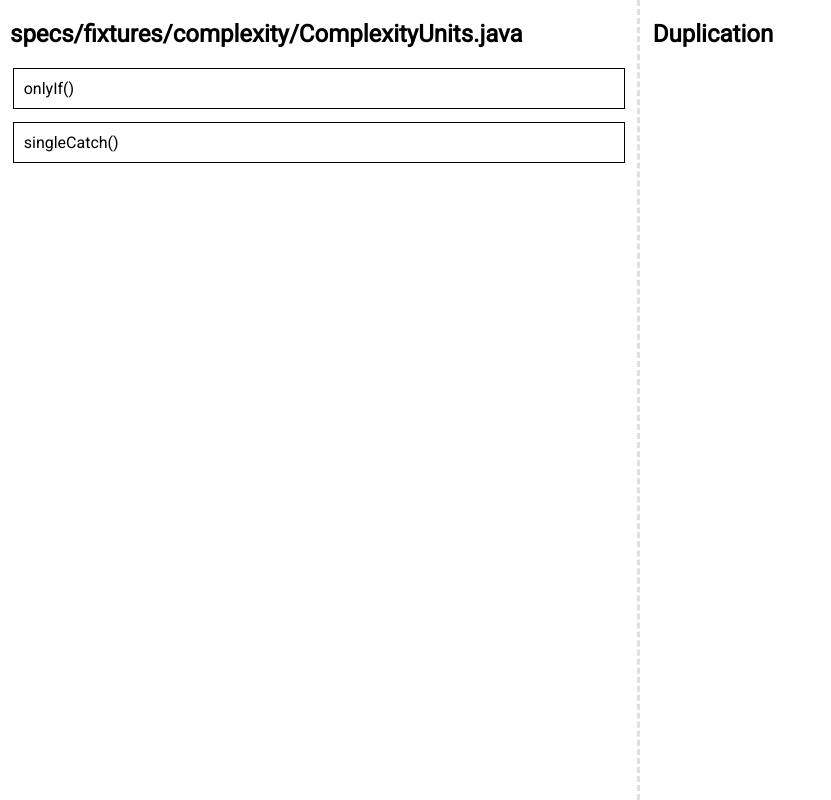
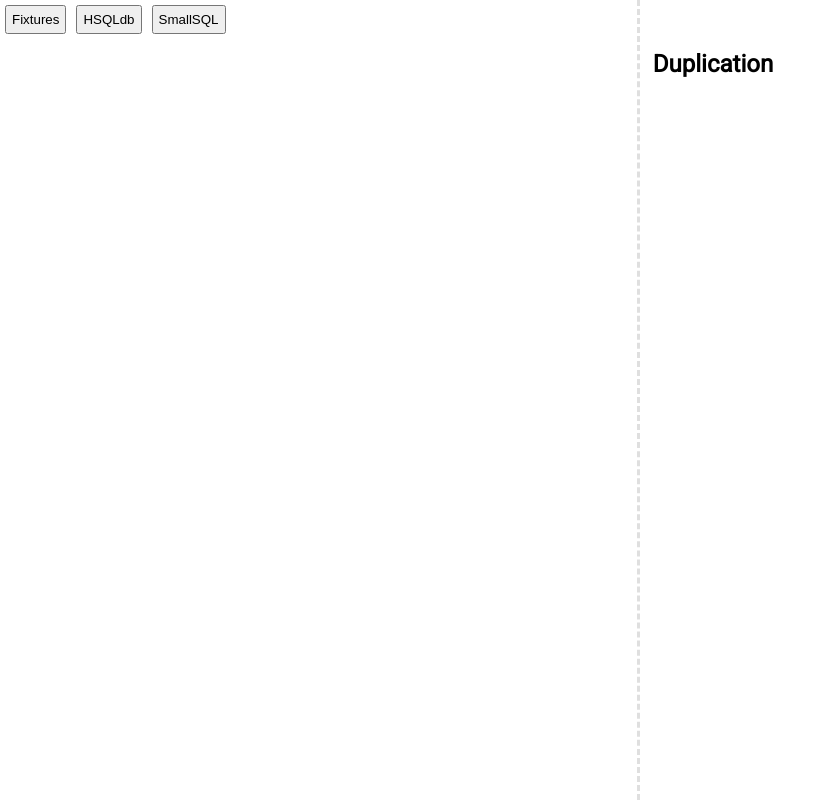
Before and after one commit to hjastenger/software_evolution, a React app in the folder visualization/: page / in a window 1280 px wide. Shown: the whole page, without its empty margins (0-831 px from the left). Built offline with nearby package versions, Linux system fonts and the light colour scheme.

Commit message:
feat(visualization): add changeable datasets

```diff
--- a/visualization/src/App.js
+++ b/visualization/src/App.js
@@ -1,7 +1,6 @@
 import React, { Component } from 'react';
 import LeftPane from './LeftPane';
 import RightPane from './RightPane';
-import data from './json/test.json';
 
 class App extends Component {
   constructor() {
@@ -9,7 +8,6 @@ class App extends Component {
 
     this.state = {
       dupLocs: [],
-      files: data.files
     };
   }
 
--- /dev/null
+++ b/visualization/src/Buttons.js
@@ -0,0 +1,22 @@
+import React, { Component } from 'react';
+import fixtures from './json/fixtures.json';
+import hsqldb from './json/hsqldb.json';
+import smallsql from './json/smallsql.json'
+
+class Buttons extends Component {
+  changeData(data) {
+    this.props.changeData(data);
+  }
+
+  render() {
+    return (
+      <div className="top-buttons">
+        <button onClick={() => { this.changeData(fixtures) }}> Fixtures </button>
+        <button onClick={() => { this.changeData(hsqldb) }}> HSQLdb </button>
+        <button onClick={() => { this.changeData(smallsql) }}> SmallSQL </button>
+      </div>
+    );
+  }
+}
+
+export default Buttons;
--- a/visualization/src/File.js
+++ b/visualization/src/File.js
@@ -2,10 +2,6 @@ import React, { Component } from 'react';
 import Card from './Card';
 
 class File extends Component {
-  constructor(props) {
-    super(props);
-  }
-
   render() {
     return (
       <React.Fragment>
--- a/visualization/src/LeftPane.js
+++ b/visualization/src/LeftPane.js
@@ -1,6 +1,7 @@
 import React, { Component } from 'react';
 import File from './File';
 import Code from './Code';
+import Buttons from './Buttons';
 
 class LeftPane extends Component {
   constructor(props) {
@@ -11,7 +12,7 @@ class LeftPane extends Component {
     this.hideSelected = this.hideSelected.bind(this);
 
     this.state = {
-      files: this.props.files,
+      files: [],
       selected: {
         method: {},
         loc: null
@@ -38,6 +39,12 @@ class LeftPane extends Component {
     });
   }
 
+  changeData(data) {
+    this.setState({
+      files: data.files
+    });
+  }
+
   renderCode() {
     if(this.state.selected) {
       return (
@@ -53,15 +60,16 @@ class LeftPane extends Component {
   renderFiles(files) {
     return files.map((file) => {
       return <File key={ file.loc }
-      file={ file }
-      changeHook={this.changeLeftSelected.bind(this)}
-      changeDupLocs={this.props.changeDupLocs} />;
+        file={ file }
+        changeHook={this.changeLeftSelected.bind(this)}
+        changeDupLocs={this.props.changeDupLocs} />;
     })
   }
 
   render() {
     return (
       <div className="left-pane">
+        <Buttons changeData={this.changeData.bind(this)} />
         { this.renderCode() }
         { this.renderFiles(this.state.files) }
       </div>
--- a/visualization/src/index.css
+++ b/visualization/src/index.css
@@ -24,6 +24,11 @@ body {
 
 .file-header, .duplication-header {
   padding-left: 10px;
+  margin-top: 10px;
+}
+
+.duplication-header {
+  margin-top: 50px;
 }
 
 .card {
@@ -63,3 +68,14 @@ body {
 .title-pane > .close-button {
   padding: 10px;
 }
+
+.top-buttons {
+  display: flex;
+  flex-direction: row;
+  flex-wrap: wrap;
+}
+
+.top-buttons button {
+  padding: 5px;
+  margin: 5px 5px 5px 5px;
+}
--- /dev/null
+++ b/visualization/src/json/hsqldb.json
@@ -0,0 +1,47 @@
+{
+	"files": [
+    {
+      "loc": "specs/fixtures/complexity/ComplexityUnits.java",
+      "methods": [
+        {
+          "name": "HSQLdb()",
+          "fromLine": 20,
+          "toLine": 23,
+          "dupLocs": [
+            {
+              "name": "specs/fixtures/duplication/Duplication.java (20:23)",
+              "loc": "specs/fixtures/duplication/Duplication.java",
+              "fromLine": 20,
+              "toLine": 23
+            },
+            {
+              "name": "specs/fixtures/duplication/Duplication.java (75:81)",
+              "loc": "specs/fixtures/duplication/Duplication.java",
+              "fromLine": 75,
+              "toLine": 81
+            }
+          ]
+        },
+        {
+          "name": "singleCatch()",
+          "fromLine": 75,
+          "toLine": 81,
+          "dupLocs": [
+            {
+              "name": "specs/fixtures/duplication/TripleExample.java (20:23)",
+              "loc": "specs/fixtures/duplication/TripleExample.java",
+              "fromLine": 20,
+              "toLine": 23
+            },
+            {
+              "name": "specs/fixtures/duplication/TripleExample.java (75:81)",
+              "loc": "specs/fixtures/duplication/TripleExample.java",
+              "fromLine": 75,
+              "toLine": 81
+            }
+          ]
+        }
+      ]
+    }
+	]
+}
--- /dev/null
+++ b/visualization/src/json/smallsql.json
@@ -0,0 +1,47 @@
+{
+	"files": [
+    {
+      "loc": "specs/fixtures/complexity/ComplexityUnits.java",
+      "methods": [
+        {
+          "name": "smallSQL()",
+          "fromLine": 20,
+          "toLine": 23,
+          "dupLocs": [
+            {
+              "name": "specs/fixtures/duplication/Duplication.java (20:23)",
+              "loc": "specs/fixtures/duplication/Duplication.java",
+              "fromLine": 20,
+              "toLine": 23
+            },
+            {
+              "name": "specs/fixtures/duplication/Duplication.java (75:81)",
+              "loc": "specs/fixtures/duplication/Duplication.java",
+              "fromLine": 75,
+              "toLine": 81
+            }
+          ]
+        },
+        {
+          "name": "singleCatch()",
+          "fromLine": 75,
+          "toLine": 81,
+          "dupLocs": [
+            {
+              "name": "specs/fixtures/duplication/TripleExample.java (20:23)",
+              "loc": "specs/fixtures/duplication/TripleExample.java",
+              "fromLine": 20,
+              "toLine": 23
+            },
+            {
+              "name": "specs/fixtures/duplication/TripleExample.java (75:81)",
+              "loc": "specs/fixtures/duplication/TripleExample.java",
+              "fromLine": 75,
+              "toLine": 81
+            }
+          ]
+        }
+      ]
+    }
+	]
+}
```
Also changed, not shown: visualization/src/json/fixtures.json (renamed from visualization/src/json/test.json).
